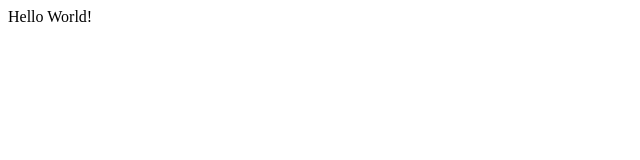
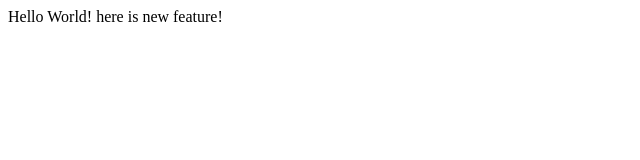
Before and after one commit to jamesonlinelearning/lecture0, a plain HTML site: page index.html in a window 1280 px wide. Shown: the whole page, without its empty margins (0-640 px from the left). Drawn offline with Linux system fonts and the light colour scheme.

Commit message:
Added another line

```diff
--- a/index.html
+++ b/index.html
@@ -7,5 +7,6 @@
   </head>
   <body>
     Hello World!
+    here is new feature!
   </body>
 </html>
```
